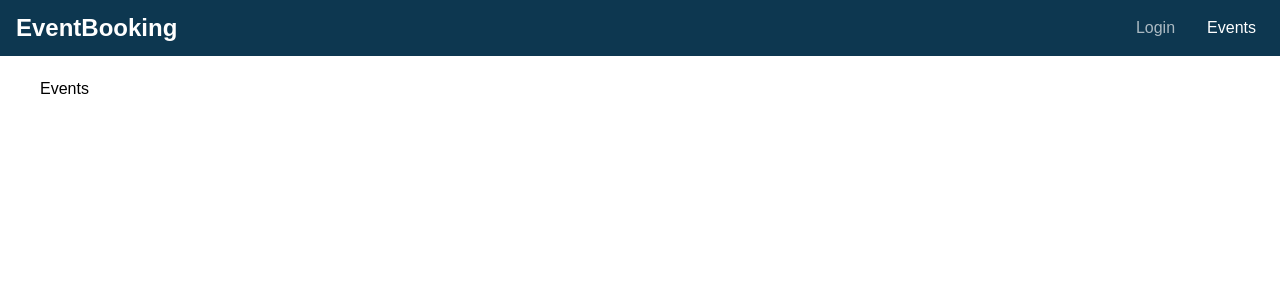
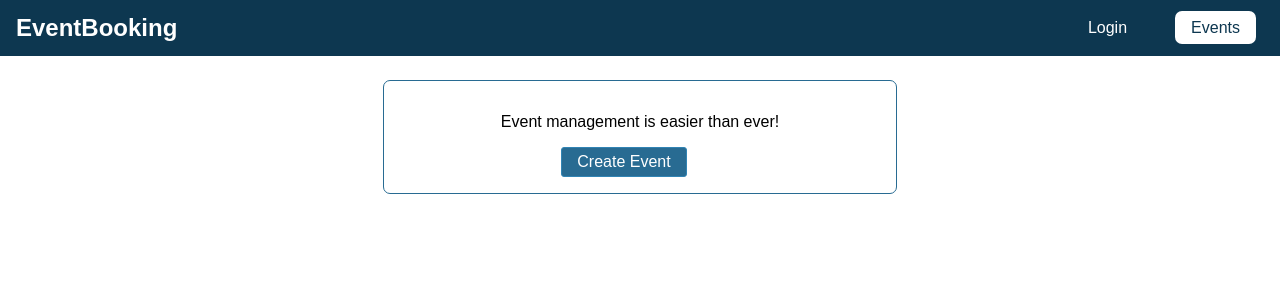
Before and after one commit to AkhlakurRahman/API-using-GraphQL-and-Node.js, a React (Create React App) app in the folder frontend/: page /events in a window 1280 px wide. Shown: the top 300 px of the page. Built offline with nearby package versions, Linux system fonts and the light colour scheme.

Commit message:
user can now logout

```diff
--- a/frontend/src/App.js
+++ b/frontend/src/App.js
@@ -35,9 +35,6 @@ class App extends React.Component {
           <Nav></Nav>
           <main className="main-content">
             <Switch>
-              {!this.state.token && (
-                <Redirect path="/" to="/auth" exact></Redirect>
-              )}
               {this.state.token && (
                 <Redirect path="/" to="/events" exact></Redirect>
               )}
@@ -51,6 +48,7 @@ class App extends React.Component {
               {this.state.token && (
                 <Route path="/bookings" component={Bookings}></Route>
               )}
+              {!this.state.token && <Redirect to="/auth" exact></Redirect>}
             </Switch>
           </main>
         </AuthContext.Provider>
--- a/frontend/src/Pages/Auth.css
+++ b/frontend/src/Pages/Auth.css
@@ -3,19 +3,3 @@
   max-width: 80%;
   margin: 5rem auto;
 }
-
-.form-action button {
-  background-color: rgb(40, 107, 146);
-  font: inherit;
-  border: 1px solid rgb(49, 132, 180);
-  border-radius: 3px;
-  color: #fff;
-  padding: 5px 15px;
-  margin-right: 2rem;
-  cursor: pointer;
-}
-
-.form-action button:hover,
-.form-action button:active {
-  background-color: rgb(44, 86, 110);
-}
--- /dev/null
+++ b/frontend/src/Pages/Events.css
@@ -0,0 +1,9 @@
+.events-control {
+  text-align: center;
+  border: 1px solid rgb(40, 107, 146);
+  border-radius: 7px;
+  padding: 1rem;
+  margin: 2rem auto;
+  width: 30rem;
+  max-width: 80%;
+}
--- a/frontend/src/Pages/Events.js
+++ b/frontend/src/Pages/Events.js
@@ -1,10 +1,14 @@
 import React, { Component } from 'react';
 
+import './Events.css';
 export default class Events extends Component {
   render() {
     return (
-      <div>
-        <p>Events</p>
+      <div className="events-control">
+        <p>Event management is easier than ever!</p>
+        <button className="btn" type="button">
+          Create Event
+        </button>
       </div>
     );
   }
--- a/frontend/src/components/Nav/Nav.css
+++ b/frontend/src/components/Nav/Nav.css
@@ -25,21 +25,34 @@
   list-style: none;
   margin: 0;
   padding: 0;
+  align-items: center;
 }
 
 .main-navigation__items li {
   margin: 0 1rem;
 }
 
-.main-navigation__items a {
+.main-navigation__items a,
+.main-navigation__items button {
+  text-decoration: none;
+  background-color: transparent;
   color: #fff;
-  text-decoration: none;
-  opacity: 0.65;
+  border: none;
+  outline: none;
+  font: inherit;
+  cursor: pointer;
+  padding: 0.5rem 1rem;
+  border-radius: 7px;
   transition: all 0.3s;
+  margin: 0;
 }
 
 .main-navigation__items a:hover,
 .main-navigation__items a:active,
-.main-navigation__items a.active {
+.main-navigation__items a.active,
+.main-navigation__items button:hover,
+.main-navigation__items button:active {
+  background: #fff;
   opacity: 1;
+  color: rgb(13, 55, 80);
 }
--- a/frontend/src/components/Nav/Nav.js
+++ b/frontend/src/components/Nav/Nav.js
@@ -23,9 +23,12 @@ const Nav = props => (
                 <NavLink to="/events">Events</NavLink>
               </li>
               {context.token && (
-                <li>
-                  <NavLink to="/bookings">Bookings</NavLink>
-                </li>
+                <React.Fragment>
+                  <li>
+                    <NavLink to="/bookings">Bookings</NavLink>
+                  </li>
+                  <button onClick={context.logout}>Logout</button>
+                </React.Fragment>
               )}
             </ul>
           </div>
--- a/frontend/src/index.css
+++ b/frontend/src/index.css
@@ -3,3 +3,22 @@ body {
   padding: 0;
   font-family: sans-serif;
 }
+
+.form-action button,
+.btn {
+  background-color: rgb(40, 107, 146);
+  font: inherit;
+  border: 1px solid rgb(49, 132, 180);
+  border-radius: 3px;
+  color: #fff;
+  padding: 5px 15px;
+  margin-right: 2rem;
+  cursor: pointer;
+}
+
+.form-action button:hover,
+.form-action button:active,
+.btn:hover,
+.btn:active {
+  background-color: rgb(44, 86, 110);
+}
```
Also changed, not shown: frontend/src/components/Modal/Modal.js (added, +11 -0 lines), 1 other file (tests, documents, lock files or other folders).
